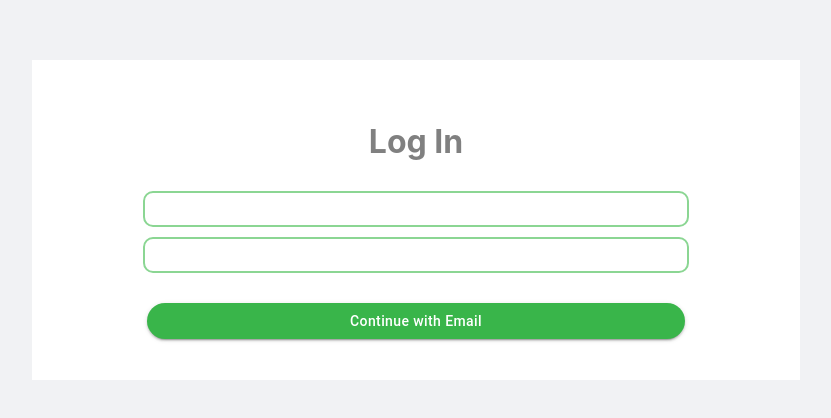
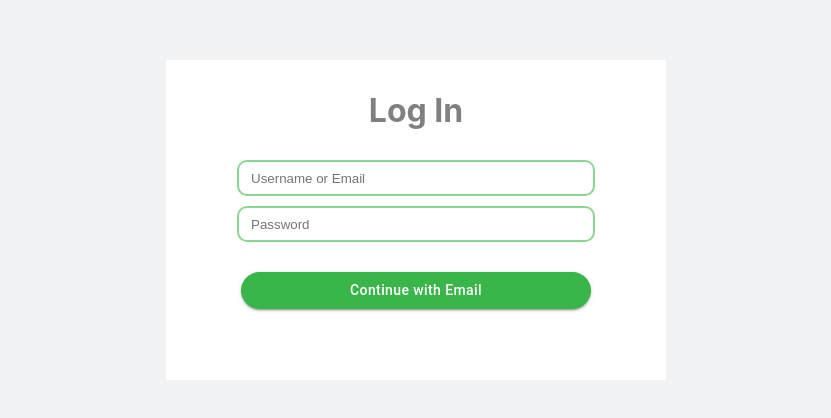
Before and after one commit to katfloyd95/upwork-clone-react, a React (Create React App) app: page /login in a window 1280 px wide. Shown: the part 180-598 px from the top of the page, without its empty margins (224-1055 px from the left). Built offline with nearby package versions, Linux system fonts and the light colour scheme.

Commit message:
refactor login page

```diff
--- a/package.json
+++ b/package.json
@@ -11,6 +11,7 @@
     "@testing-library/user-event": "^13.5.0",
     "react": "^18.2.0",
     "react-dom": "^18.2.0",
+    "react-icons": "^4.6.0",
     "react-router-dom": "^6.4.2",
     "react-scripts": "5.0.1",
     "web-vitals": "^2.1.4"
--- a/src/Components/Login.js
+++ b/src/Components/Login.js
@@ -1,4 +1,5 @@
 import { PrimaryButton } from "./StyledComponents";
+import { FaUserAlt } from "react-icons/fa";
 
 export default function Login() {
   return (
@@ -6,8 +7,8 @@ export default function Login() {
       <div className="login-box">
         <div className="login-content">
           <h1>Log In</h1>
-          <input type='email'/>
-          <input type='password' />
+          <input type='email' placeholder="Username or Email" />
+          <input type='password' placeholder="Password" />
           <PrimaryButton variant="contained">Continue with Email</PrimaryButton>
         </div>
       </div>
--- a/src/index.css
+++ b/src/index.css
@@ -21,13 +21,14 @@ body {
   width: 60vw;
   height: 40vh;
   margin: auto;
+  max-width: 500px;
 }
 .login-content {
   display: flex;
   flex-direction: column;
   align-items: center;
-  /* justify-content: center; */
   width: 70%;
+  height: 300px;
 }
 .login-content {
   color: grey;
@@ -45,3 +46,6 @@ body {
   border: 2px solid #8bd693;
   border-radius: 10px;
 }
+.login-content > input::placeholder {
+  padding-left: 10px;
+}
```
Also changed, not shown: 1 other file (tests, documents, lock files or other folders).
